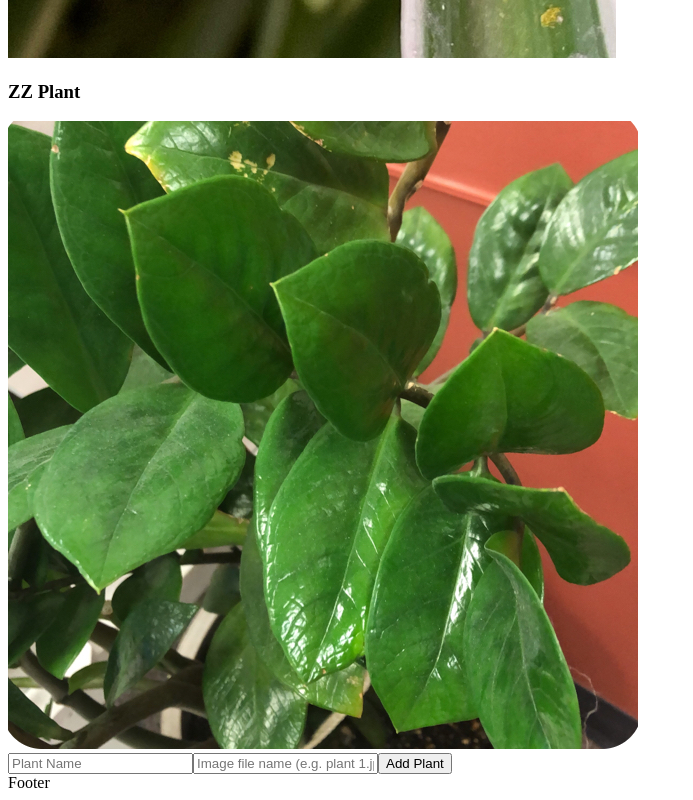
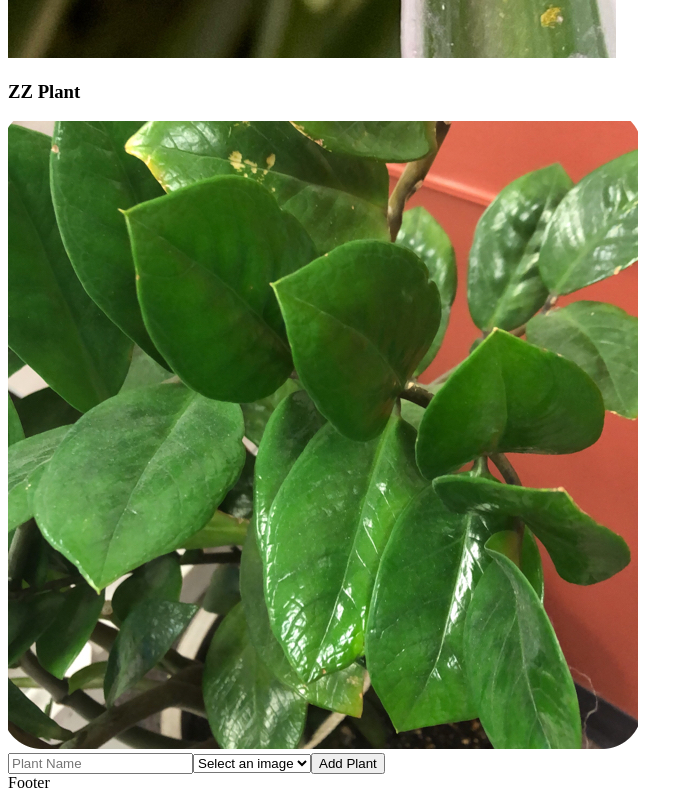
Before and after one commit to moa-reidar/gruppe-oppgave-2-2025, a React (Vite) app in the folder plant-care-app/: page / in a window 1280 px wide. Shown: the part 6171-6971 px from the top of the page, without its empty margins (0-693 px from the left). Built offline with nearby package versions, Linux system fonts and the light colour scheme.

Commit message:
Add dropdown image selector to AddPlantForm using imported local images for validation and consistency

```diff
--- a/plant-care-app/src/components/AddPlantForm.jsx
+++ b/plant-care-app/src/components/AddPlantForm.jsx
@@ -1,46 +1,50 @@
 import React, { useState } from 'react';
 
-const allowedImages = [
-  'plant 1.jpeg',
-  'plant 2.jpeg',
-  'plant 3.jpeg',
-  'plant 4.jpeg',
-  'plant 5.jpeg',
-  'plant 6.jpeg',
-  'plant 7.jpeg',
-  'plant 8.jpeg',
-  'plant 9.jpeg',
-  'plant 10.jpeg',
+import plant1 from '../assets/image/plant 1.jpeg';
+import plant2 from '../assets/image/plant 2.jpeg';
+import plant3 from '../assets/image/plant 3.jpeg';
+import plant4 from '../assets/image/plant 4.jpeg';
+import plant5 from '../assets/image/plant 5.jpeg';
+import plant6 from '../assets/image/plant 6.jpeg';
+import plant7 from '../assets/image/plant 7.jpeg';
+import plant8 from '../assets/image/plant 8.jpeg';
+import plant9 from '../assets/image/plant 9.jpeg';
+import plant10 from '../assets/image/plant 10.jpeg';
+
+const imageOptions = [
+  { label: 'plant 1', value: plant1 },
+  { label: 'plant 2', value: plant2 },
+  { label: 'plant 3', value: plant3 },
+  { label: 'plant 4', value: plant4 },
+  { label: 'plant 5', value: plant5 },
+  { label: 'plant 6', value: plant6 },
+  { label: 'plant 7', value: plant7 },
+  { label: 'plant 8', value: plant8 },
+  { label: 'plant 9', value: plant9 },
+  { label: 'plant 10', value: plant10 },
 ];
 
 const AddPlantForm = ({ onAddPlant }) => {
   const [name, setName] = useState('');
   const [image, setImage] = useState('');
-  const [error, setError] = useState('');
 
   const handleSubmit = (e) => {
     e.preventDefault();
 
     if (!name || !image) {
-      setError('Both name and image are required');
-      return;
-    }
-
-    if (!allowedImages.includes(image)) {
-      setError('Image file not recognized. Make sure it matches an existing image file.');
+      alert("Both name and image are required");
       return;
     }
 
     const newPlant = {
       id: Date.now(),
       name: name,
-      image: require(`../assets/image/${image}`),
+      image: image,
     };
 
     onAddPlant(newPlant);
     setName('');
     setImage('');
-    setError('');
   };
 
   return (
@@ -51,14 +55,13 @@ const AddPlantForm = ({ onAddPlant }) => {
         value={name}
         onChange={(e) => setName(e.target.value)}
       />
-      <input
-        type="text"
-        placeholder="Image file name (e.g. plant 1.jpeg)"
-        value={image}
-        onChange={(e) => setImage(e.target.value)}
-      />
+      <select value={image} onChange={(e) => setImage(e.target.value)}>
+        <option value="">Select an image</option>
+        {imageOptions.map((img, index) => (
+          <option key={index} value={img.value}>{img.label}</option>
+        ))}
+      </select>
       <button type="submit">Add Plant</button>
-      {error && <p style={{ color: 'red' }}>{error}</p>}
     </form>
   );
 };
```
